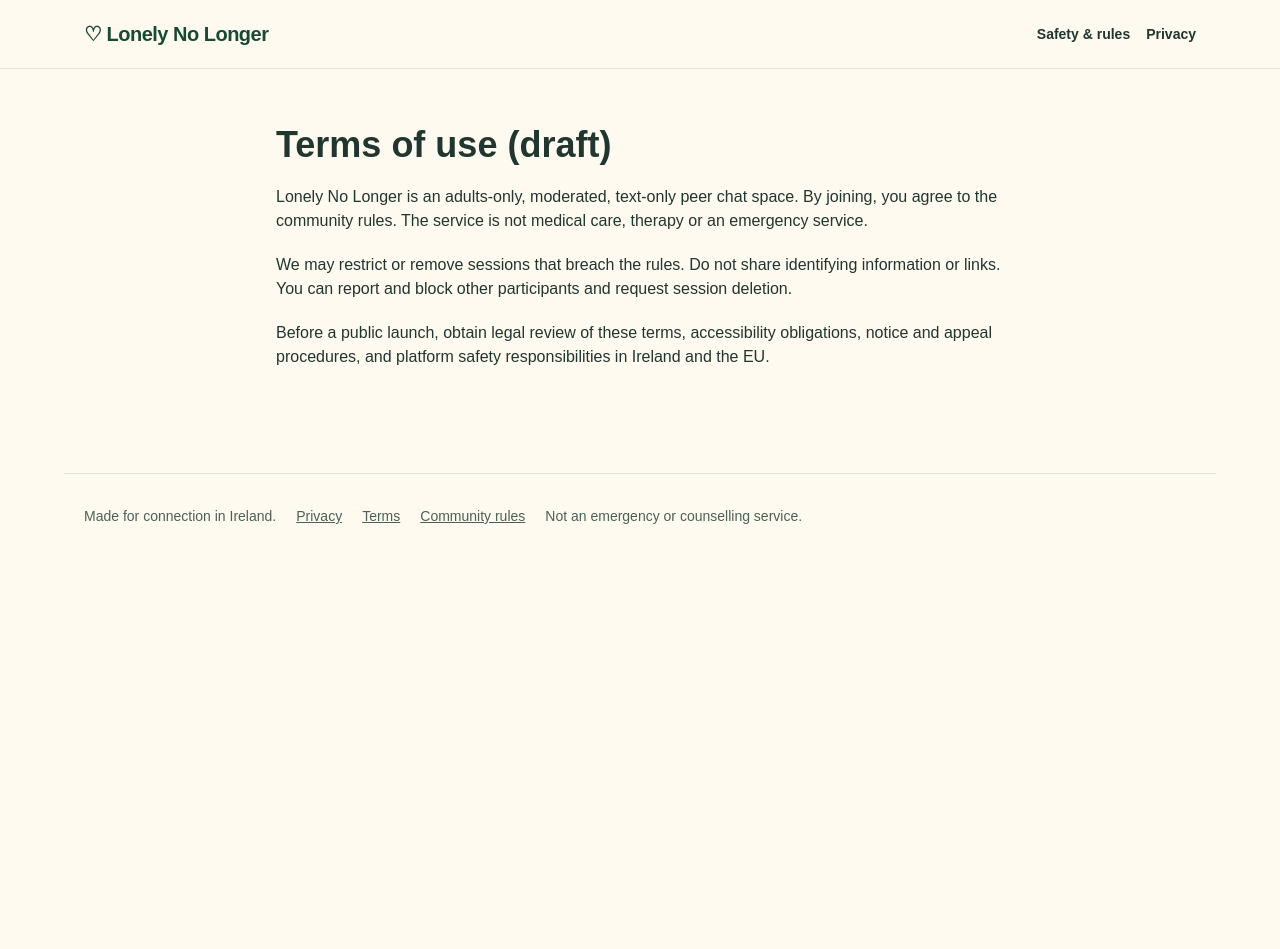
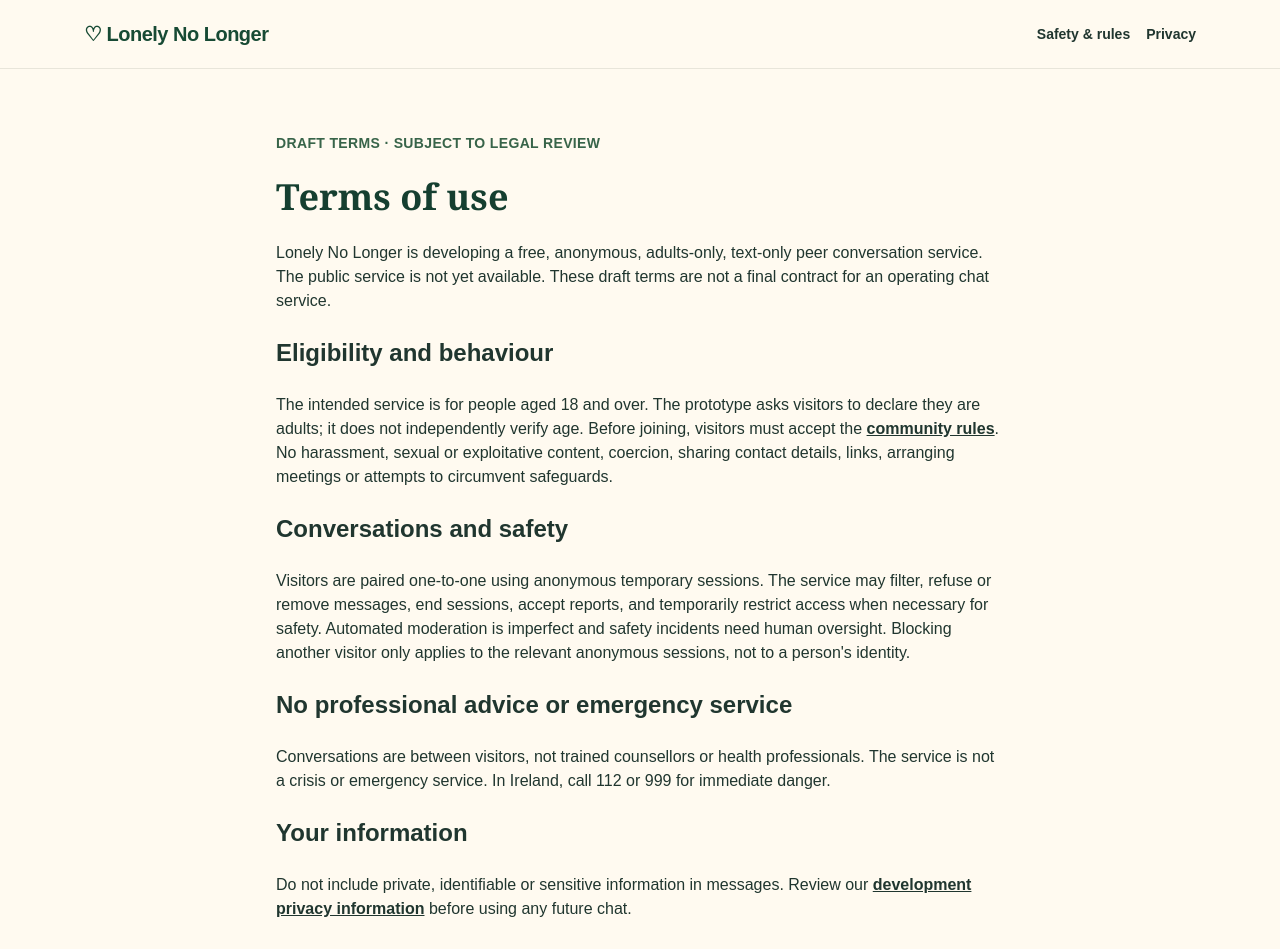
Before and after one commit to Leon-Bishop/lonely-no-longer, a Next.js app in the folder apps/web/: page /terms in a window 1280 px wide. Shown: the top 949 px of the page. Before the commit the page ends 800 px from the top, so only its background shows below. Built offline with nearby package versions, Linux system fonts and the light colour scheme.

Commit message:
Phase 3: draft transparent privacy and terms content

```diff
--- a/apps/web/app/terms/page.tsx
+++ b/apps/web/app/terms/page.tsx
@@ -1 +1,20 @@
-export default function Terms(){return <article className="mx-auto max-w-3xl space-y-5 px-5 py-14"><h1 className="text-4xl font-black">Terms of use (draft)</h1><p>Lonely No Longer is an adults-only, moderated, text-only peer chat space. By joining, you agree to the community rules. The service is not medical care, therapy or an emergency service.</p><p>We may restrict or remove sessions that breach the rules. Do not share identifying information or links. You can report and block other participants and request session deletion.</p><p>Before a public launch, obtain legal review of these terms, accessibility obligations, notice and appeal procedures, and platform safety responsibilities in Ireland and the EU.</p></article>}
+import Link from 'next/link';
+
+export const metadata={title:'Terms of use | Lonely No Longer'};
+export default function Terms(){
+ return <article className="mx-auto max-w-3xl space-y-6 px-5 py-12 sm:py-16">
+  <p className="text-sm font-semibold uppercase tracking-wide text-[#386449]">Draft terms · Subject to legal review</p>
+  <h1 className="font-serif text-4xl font-bold text-[#153f30]">Terms of use</h1>
+  <p>Lonely No Longer is developing a free, anonymous, adults-only, text-only peer conversation service. The public service is not yet available. These draft terms are not a final contract for an operating chat service.</p>
+  <h2 className="text-2xl font-bold">Eligibility and behaviour</h2>
+  <p>The intended service is for people aged 18 and over. The prototype asks visitors to declare they are adults; it does not independently verify age. Before joining, visitors must accept the <Link href="/rules" className="font-semibold underline">community rules</Link>. No harassment, sexual or exploitative content, coercion, sharing contact details, links, arranging meetings or attempts to circumvent safeguards.</p>
+  <h2 className="text-2xl font-bold">Conversations and safety</h2>
+  <p>Visitors are paired one-to-one using anonymous temporary sessions. The service may filter, refuse or remove messages, end sessions, accept reports, and temporarily restrict access when necessary for safety. Automated moderation is imperfect and safety incidents need human oversight. Blocking another visitor only applies to the relevant anonymous sessions, not to a person's identity.</p>
+  <h2 className="text-2xl font-bold">No professional advice or emergency service</h2>
+  <p>Conversations are between visitors, not trained counsellors or health professionals. The service is not a crisis or emergency service. In Ireland, call 112 or 999 for immediate danger.</p>
+  <h2 className="text-2xl font-bold">Your information</h2>
+  <p>Do not include private, identifiable or sensitive information in messages. Review our <Link href="/privacy" className="font-semibold underline">development privacy information</Link> before using any future chat.</p>
+  <h2 className="text-2xl font-bold">Before these terms take effect</h2>
+  <p>The operator must publish their legal identity and contact details, consumer redress and complaint pathways where applicable, final service terms, and all statutory notices required for the actual service. Professional Irish/EU legal review and a documented change-notice procedure are outstanding.</p>
+ </article>;
+}
```
